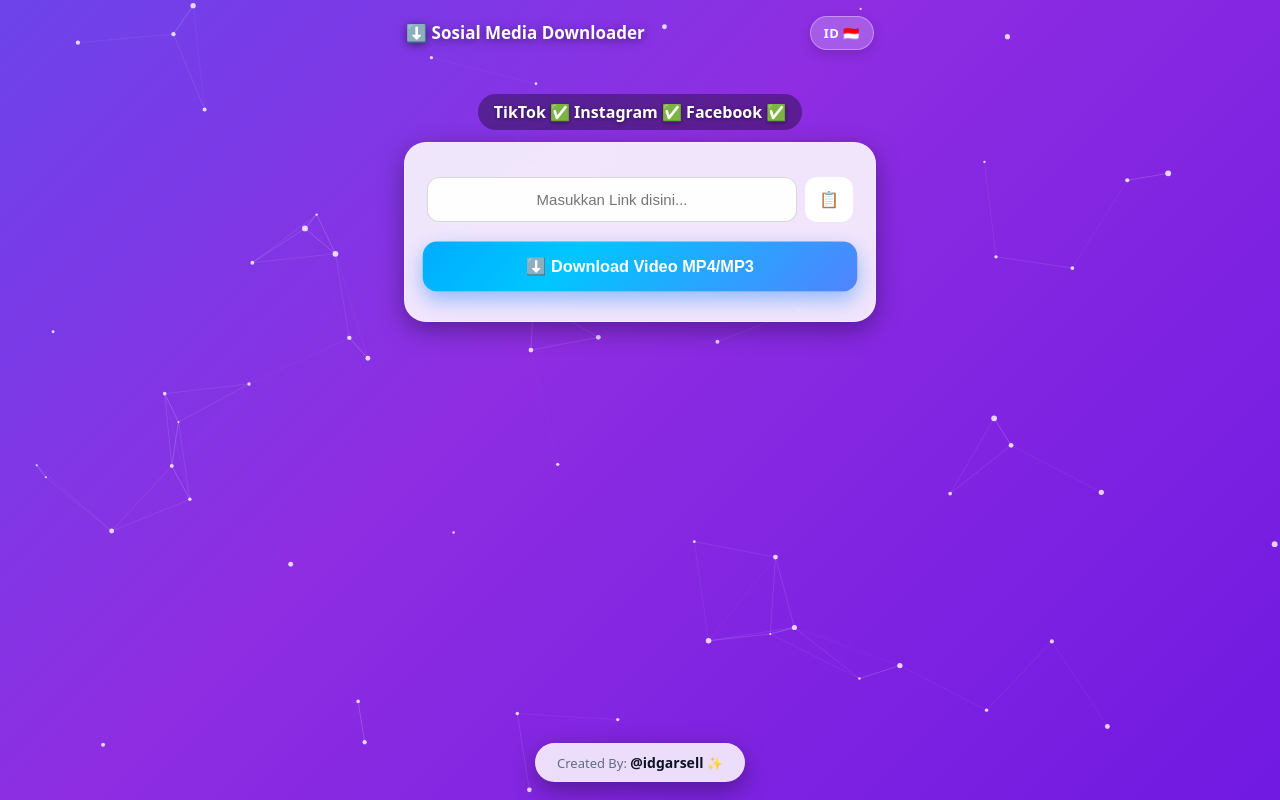
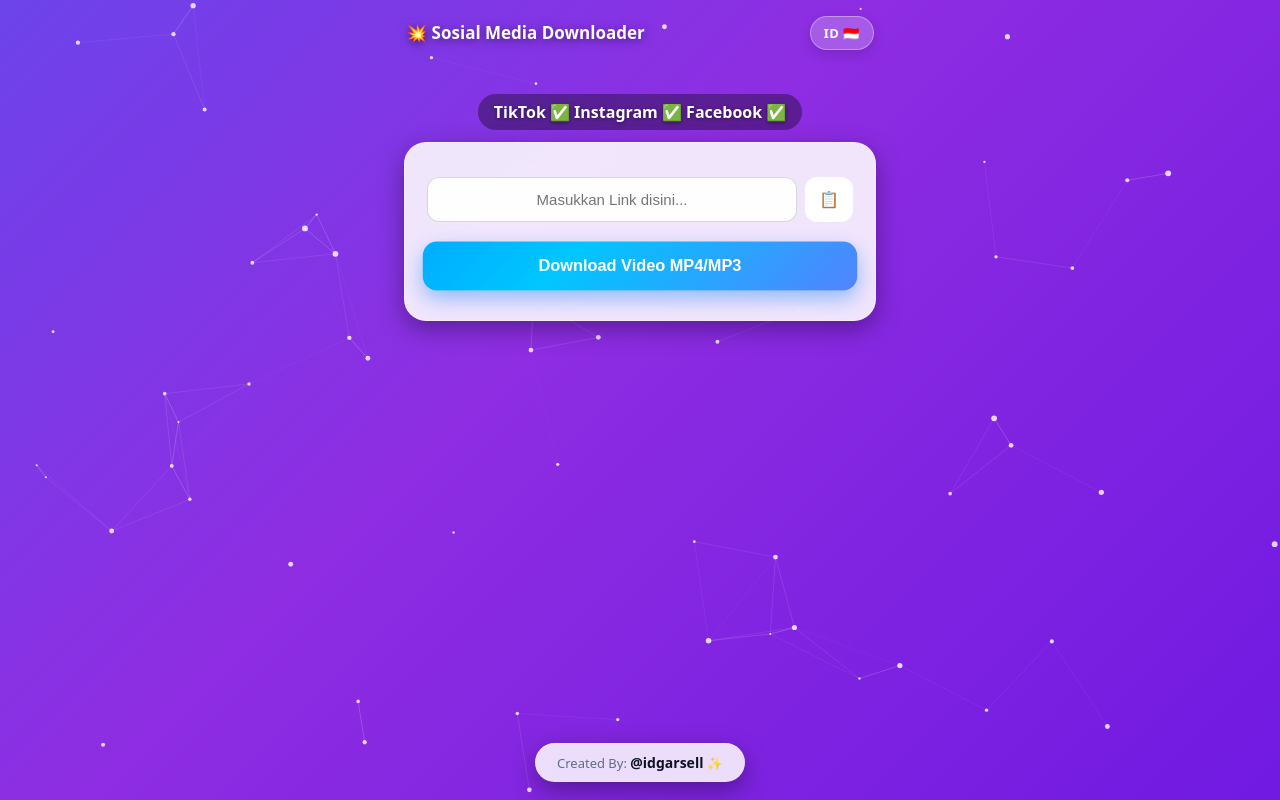
Before and after one commit to Edi-ID/media-download, a Flask app: page / in a window 1280 px wide. Run offline with Flask 3, Linux system fonts and the light colour scheme; some libraries are stand-ins or nearby versions.

Commit message:
Update index.html

```diff
--- a/templates/index.html
+++ b/templates/index.html
@@ -3,7 +3,7 @@
 <head>
   <meta charset="utf-8">
   <meta name="viewport" content="width=device-width, initial-scale=1">
-  <title>All Downloader</title>
+  <title>Media Downloader</title>
   <link rel="stylesheet" href="{{ url_for('static', filename='style.css') }}">
 </head>
 <body>
@@ -11,7 +11,7 @@
   <div class="bg-gradient"></div>
 
   <div class="topbar">
-    <div class="logo">⬇️ Sosial Media Downloader</div>
+    <div class="logo">💥 Sosial Media Downloader</div>
     <div class="badge-id">ID 🇮🇩</div>
   </div>
 
@@ -22,7 +22,7 @@
         <input id="url" placeholder="Masukkan Link disini...">
         <button class="btn-paste" onclick="pasteLink()" title="Paste Link">📋</button>
       </div>
-      <button class="btn-utama" onclick="cek()">⬇️ Download Video MP4/MP3</button>
+      <button class="btn-utama" onclick="cek()">Download Video MP4/MP3</button>
       <div id="hasil"></div>
     </div>
   </div>
@@ -43,7 +43,7 @@
     if(url.includes('youtube.com') || url.includes('youtu.be')){
       return document.getElementById('hasil').innerHTML = '<p style="color:orange">⚠️ YouTube udah dihapus, soalnya sering kena blok. Pake TikTok / IG / FB aja ya!</p>';
     }
-    document.getElementById('hasil').innerHTML = '<p>⏳ Harap Tunggu Bentar... 🔥</p>';
+    document.getElementById('hasil').innerHTML = '<p>⏳ Harap Tunggu Bentar... 🚀</p>';
     let r = await fetch('/info', {method:'POST', headers:{'Content-Type':'application/json'}, body: JSON.stringify({url})});
     let d = await r.json();
     if(d.error) return document.getElementById('hasil').innerHTML = '<p style="color:red">'+d.error+'</p>';
@@ -53,7 +53,7 @@
     } else {
       player = `<img src="${d.thumbnail}">`;
     }
-    document.getElementById('hasil').innerHTML = player + `<h3>${d.title}</h3><p>${d.uploader}</p><button class="green" onclick="dl(false)">⬇️ VIDEO</button><button onclick="dl(true)">🎵 MP3</button>`;
+    document.getElementById('hasil').innerHTML = player + `<h3>${d.title}</h3><p>${d.uploader}</p><button class="green" onclick="dl(false)">VIDEO </button><button onclick="dl(true)"> MP3</button>`;
     let v = document.getElementById('vid');
     if(v){ v.loop = true; v.muted = false; v.volume = 1; v.currentTime = 0; v.pause(); }
   }
```
